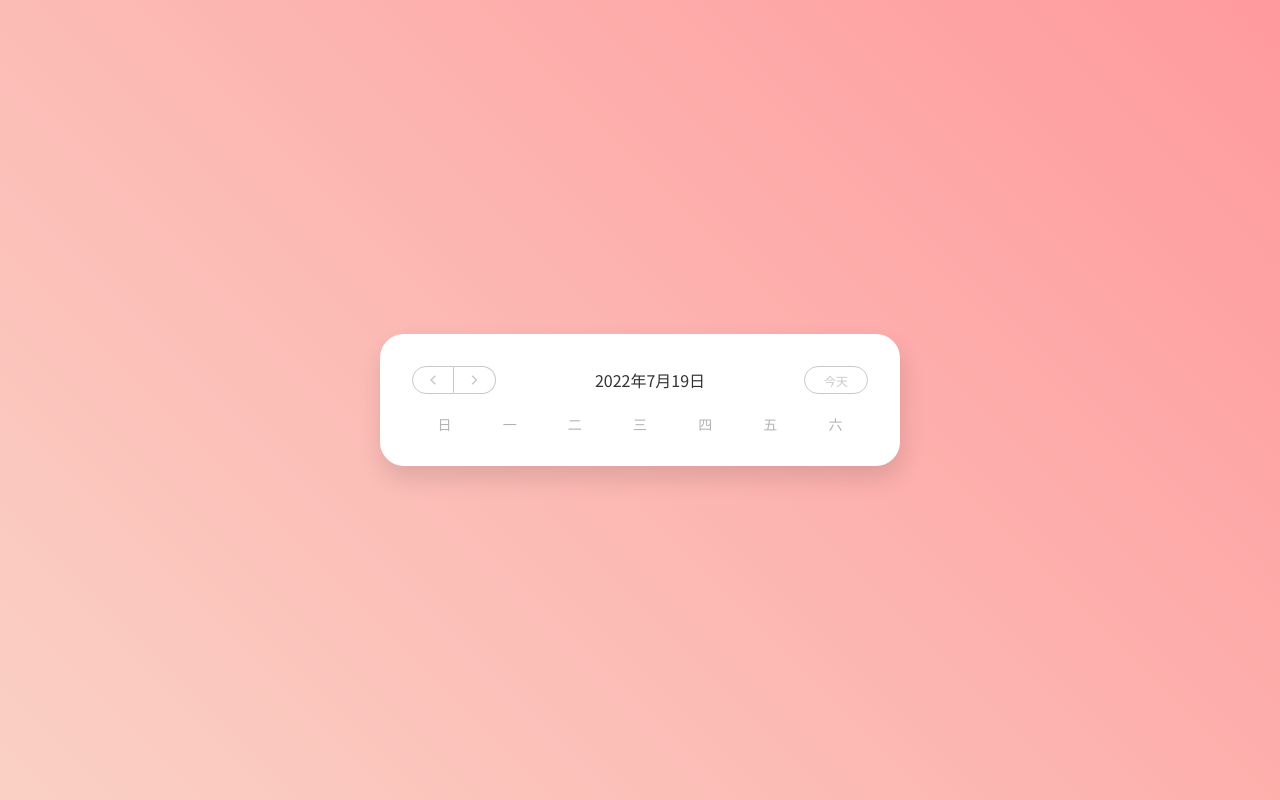
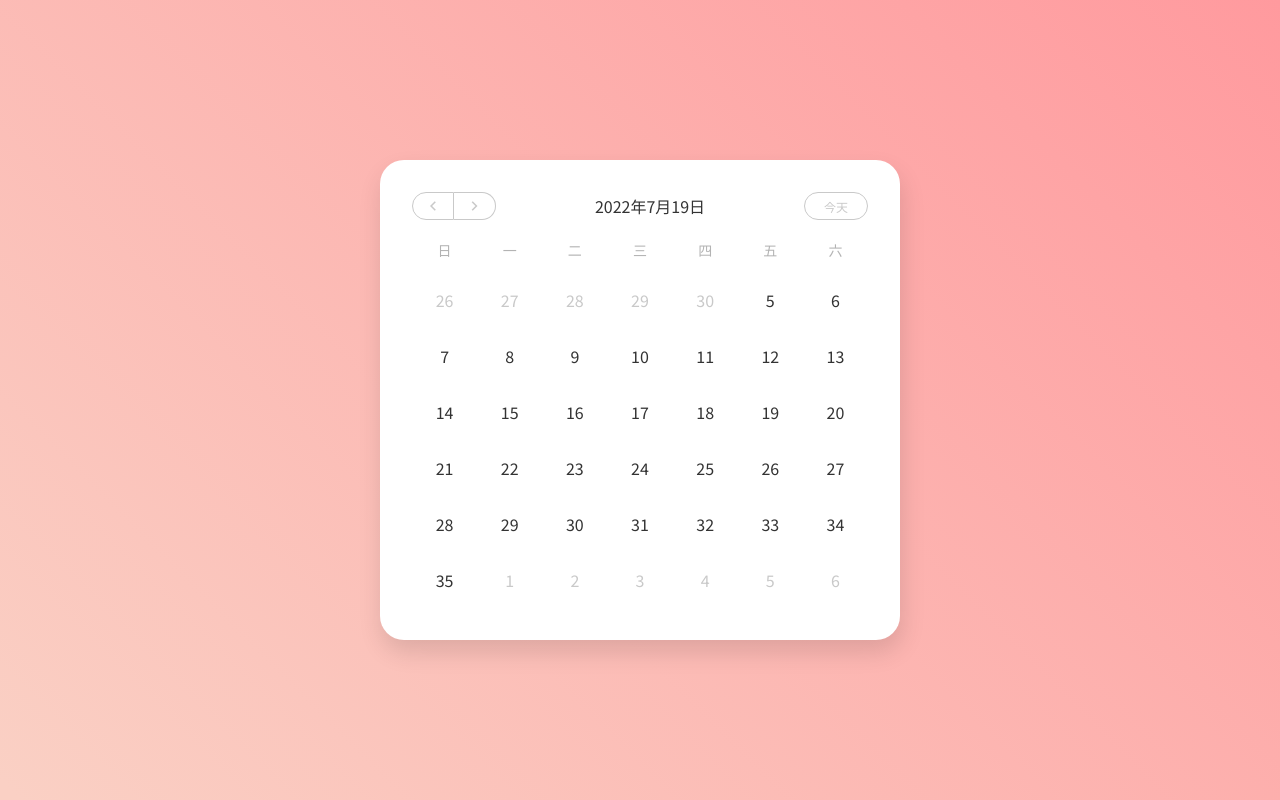
Before and after one commit to juntingl/ui-design-examples, a plain HTML site: page calendar/index.html in a window 1280 px wide. Drawn offline with nearby package versions, Linux system fonts and the light colour scheme.

Commit message:
feat: Calendar  静态页面编写完

```diff
--- a/calendar/index.html
+++ b/calendar/index.html
@@ -37,7 +37,7 @@
       <li>六</li>
     </ul>
 
-    <div id="content"></div>
+    <div id="content" class="content"></div>
   </div>
 </body>
 </html>
--- a/calendar/index.js
+++ b/calendar/index.js
@@ -44,4 +44,104 @@ const generateCalendar = (date) => {
   // 获取上个月末尾天数和下个月开头天数，用来弥补当前月日历空白处
   const { year: lastMonthYear, month: lastMonth, days: lastMonthDays } = getNextOrLastMonthDays(date, 'last');
   const { year: nextMonthYear, month: nextMonth, days: nextMonthDays } = getNextOrLastMonthDays(date, 'next');
+
+  // 1号是星期几
+  const weekIndex = new Date(`${currentYear}/${currentMonth + 1}/1`).getDay();
+  // 显示当前月末尾的下月天数（空白格）
+  const trailDays = calendarGrid - weekIndex - days;
+  let trailVal = 0;
+
+  const calenderTable = [];
+  for (let i = 0; i < calendarGrid; i++) {
+    // 补充上月天数
+    if (i < weekIndex) {
+      calenderTable[i] = {
+        year: lastMonthYear,
+        month: lastMonth,
+        day: lastMonthDays - weekIndex + i + 1,
+        isCurrentMonth: false
+      }
+    // 补充下月天数
+    } else if (i >= days + weekIndex) {
+      if (trailVal < trailDays) {
+        trailVal += 1;
+      }
+      calenderTable[i] = {
+        year: nextMonthYear,
+        month: nextMonth,
+        day: trailVal,
+        isCurrentMonth: false,
+      }
+    } else {
+      // 当月日期
+      calenderTable[i] = {
+        year: currentYear,
+        month: currentMonth,
+        day: i,
+        isCurrentMonth: true
+      }
+    }
+  }
+
+  return calenderTable;
+};
+
+function addClassNames(docNode, classNames) {
+  classNames.split(" ").forEach(c => {
+    c && docNode.classList.add(c);
+  })
 }
+
+function removeClassNames(docNode, classNames) {
+  classNames.split(" ").forEach(c => {
+    c && docNode.classList.remove(c);
+  })
+}
+
+// 渲染日历
+function renderCalendar(date = new Date(), create = false) {
+  const calendarData = generateCalendar(date);
+  const today = new Date();
+
+  const contentElement = document.getElementById("content");
+  // 动态创建标签，初始化时需要
+  if (create) {
+    const fragment = document.createDocumentFragment();
+    calendarData.forEach(item => {
+      const li = document.createElement("li");
+      const div = document.createElement("div");
+      const isActive = [
+        item.day === today.getDate(),
+        item.month === today.getMonth(),
+        item.year === today.getFullYear(),
+        item.isCurrentMonth
+      ].every(Boolean);
+      const liClass = `date flex-center ${isActive ? "active" : ""} ${item.isCurrentMonth ? "" : "light"}`;
+      addClassNames(li, liClass);
+      div.innerText = item.day;
+      li.appendChild(div);
+      fragment.appendChild(li);
+    });
+    content.append(fragment);
+  } else {
+    // 更新内容
+    const children = Array.from(content.children).slice(1);
+
+    calendarData.forEach((item, index) => {
+      const isActive = [
+        item.day === today.getDate(),
+        item.month === today.getMonth(),
+        item.year === today.getFullYear(),
+        item.isCurrentMonth
+      ].every(Boolean);
+      children[index].childNodes[0].innerText = item.day;
+      isActive ? addClassNames(children[index], 'active') : removeClassNames(children[index], 'active');
+      item.isCurrentMonth ? removeClassNames(children[index], 'light') : addClassNames(children[index], 'light');
+    })
+  }
+}
+
+
+window.onload = function () {
+  renderCalendar(date, true);
+}
--- a/calendar/style.css
+++ b/calendar/style.css
@@ -30,6 +30,12 @@ button {
   border: 1px solid currentColor;
   font-size: 18px;
   cursor: pointer;
+}
+
+.flex-center {
+  display: flex;
+  justify-content: center;
+  align-items: center;
 }
 
 .calender {
@@ -84,3 +90,47 @@ header > button.today {
   color: #B3B3B3;
   font-size: 14px;
 }
+
+.calender > .content {
+  position: relative;
+  min-height: 336px;
+  display: grid;
+  grid-template-columns: repeat(7, auto);
+  margin-top: 12px;
+  z-index: 1;
+}
+
+.content .bg {
+  position: absolute;
+  width: 100%;
+  height: 100%;
+  color: #EBEBEB;
+  font-size: 120px;
+  z-index: -1;
+}
+
+.content .date {
+  height: 56px;
+  transition: background-color 0.1s ease-out;
+  cursor: pointer;
+}
+
+.content .date:hover {
+  background-color: rgba(133, 142, 151, 0.1);
+}
+
+.content .date .date-num {
+  width: 32px;
+  height: 32px;
+  border-radius: 8px;
+  font-size: 14px;
+}
+
+.date.active .date-num {
+  background-color: #117AF2;
+  color: #fff;
+}
+
+.date.light {
+  color: #C9C9C9;
+}
```
